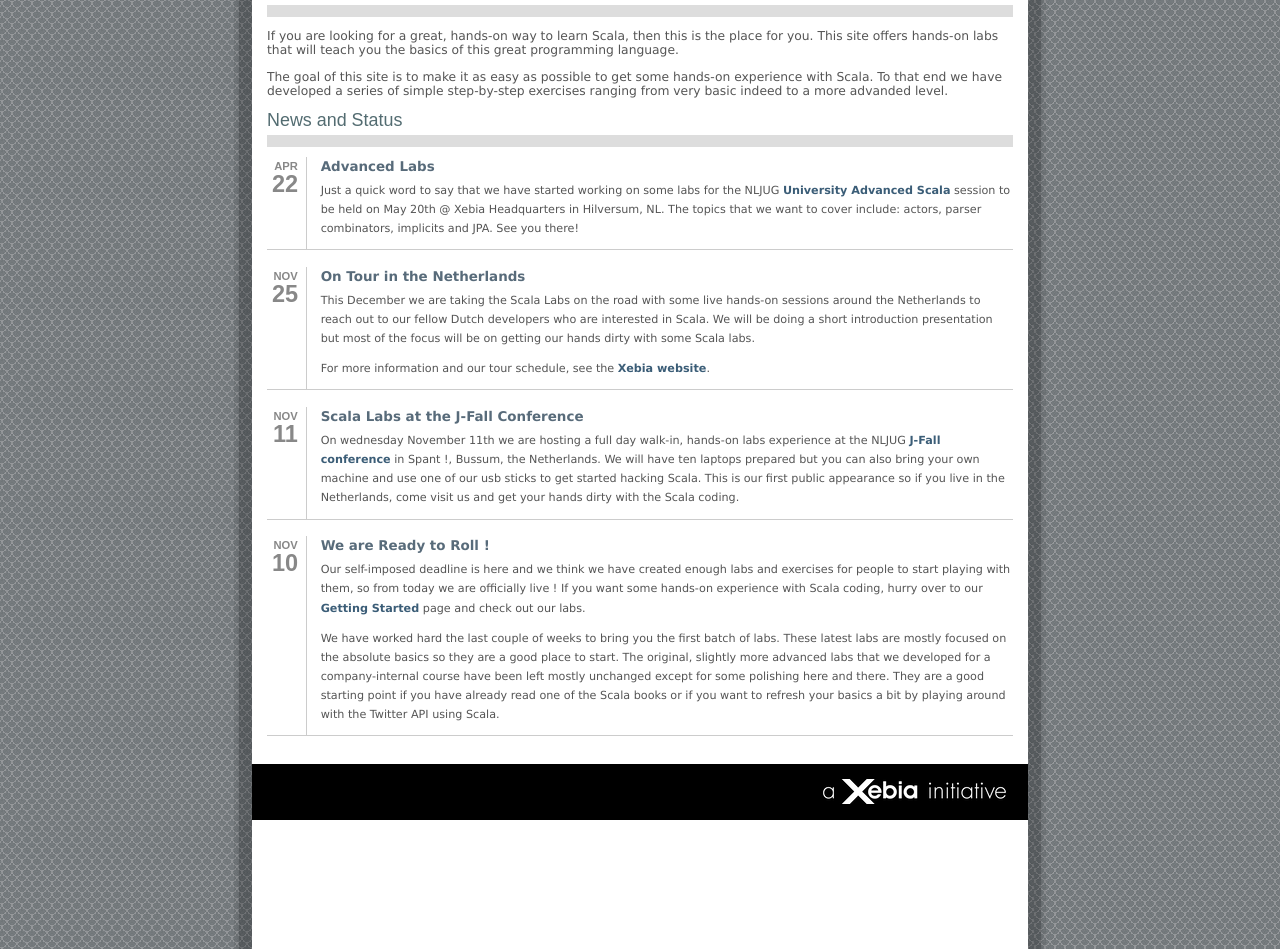
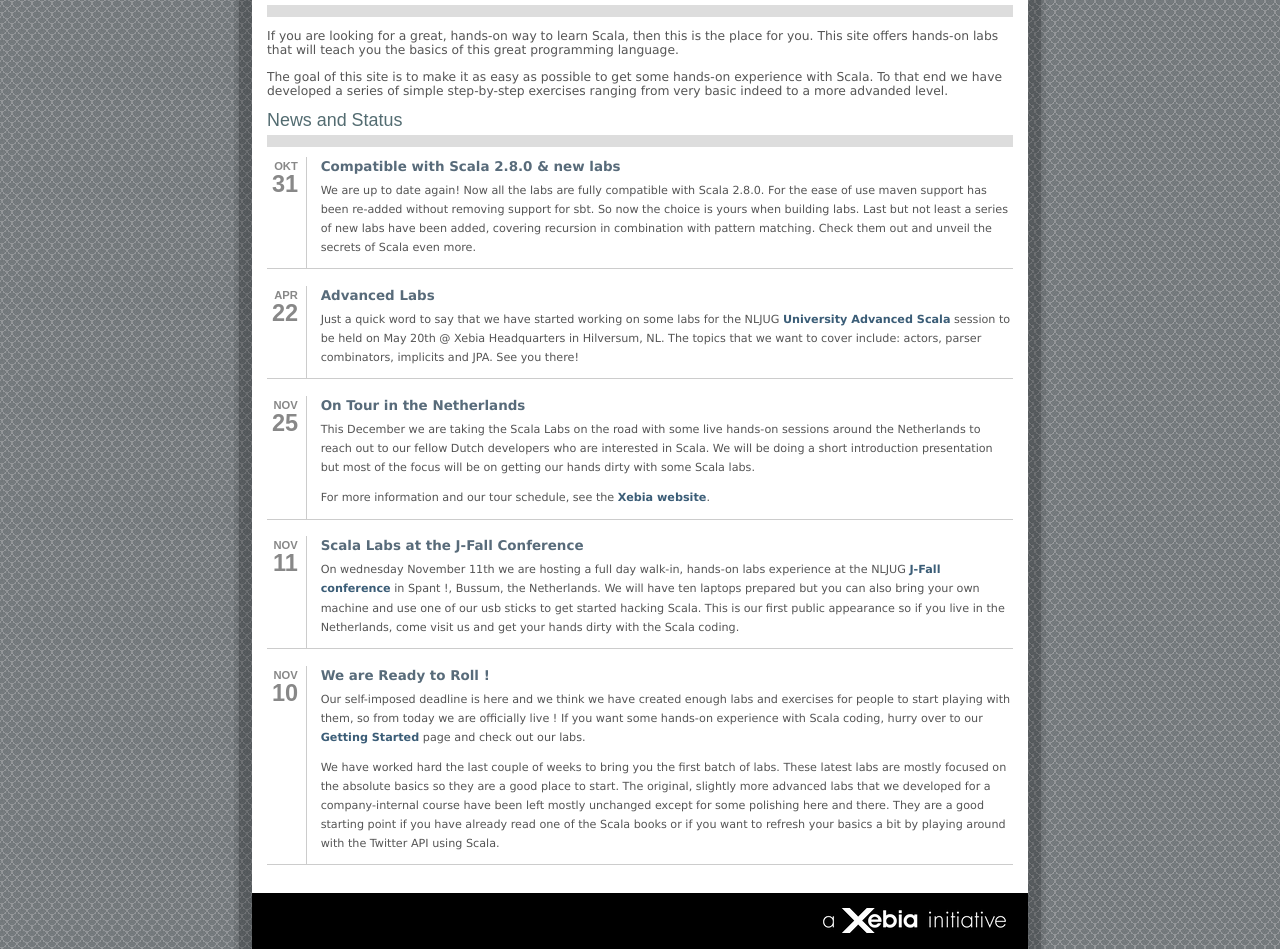
Before and after one commit to scala-labs/scala-labs.github.com, a Jekyll site: the page built from index.html, in a window 1280 px wide. Shown: the part 320-1269 px from the top of the page. Built offline with Jekyll 4.4.1, drawn with Linux system fonts in a browser that asks for light colours.

```diff
--- a/index.html
+++ b/index.html
@@ -19,6 +19,18 @@ id: home
 
 
 <h1>News and Status</h1>
+<!-- Start Post -->
+<div class="post">
+  <div class="date">
+    <span class="month">Okt</span>
+    <span class="day">31</span>
+  </div>
+  <p>
+    <a href="http://www.xebia.com/scalalabs"><span class="title">Compatible with Scala 2.8.0 & new labs</span></a>
+    We are up to date again! Now all the labs are fully compatible with Scala 2.8.0. For the ease of use maven support has been re-added without removing support for sbt. So now the choice is yours when building labs. Last but not least a series of new labs have been added, covering recursion in combination with pattern matching. Check them out and unveil the secrets of Scala even more.</p>
+</div>
+<!-- End Post -->
+
 <!-- Start Post -->
 <div class="post">
   <div class="date">
```
